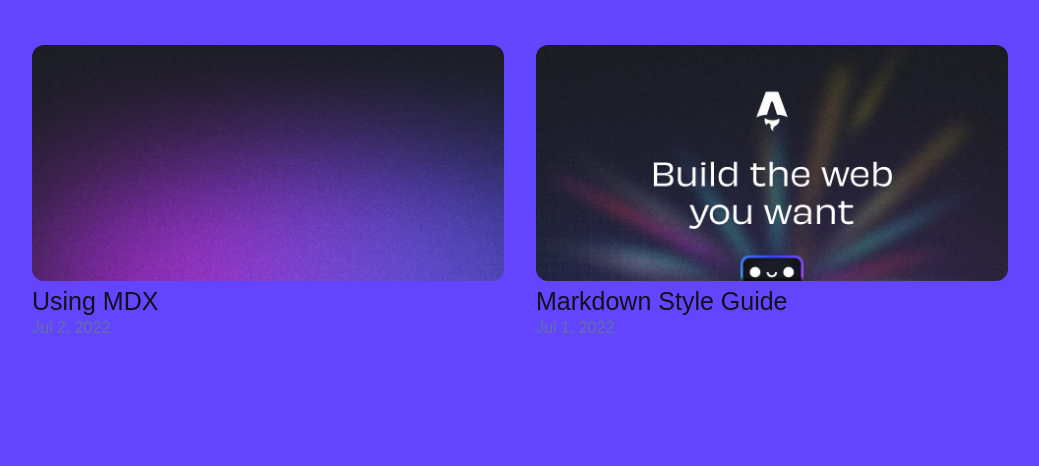
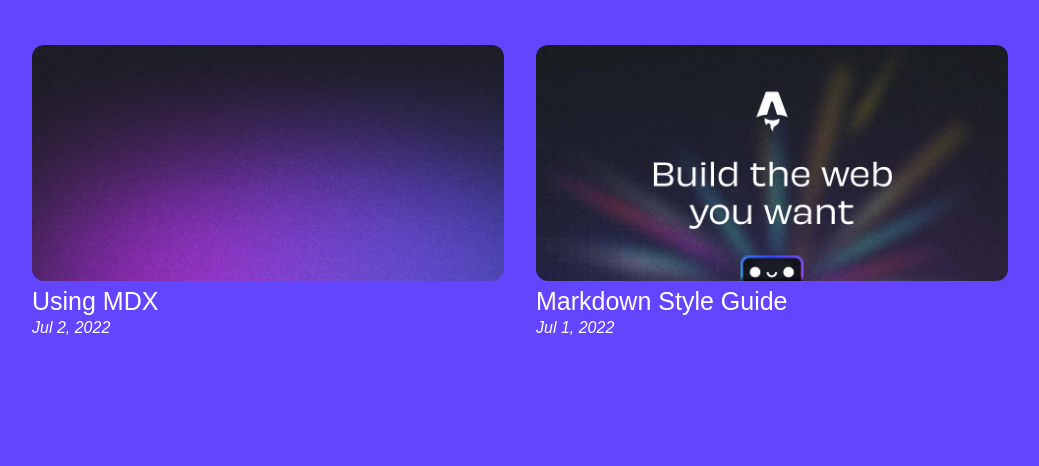
Before and after one commit to gabjauf/gabjauf.github.io, an Astro site: page /blog in a window 1280 px wide. Shown: the part 692-1158 px from the top of the page, without its empty margins (120-1159 px from the left). Built offline with nearby package versions, Linux system fonts and the light colour scheme; Astro itself is replaced by a stand-in of ours.

Commit message:
fix unreadable links

```diff
--- a/src/pages/blog/index.astro
+++ b/src/pages/blog/index.astro
@@ -20,7 +20,6 @@ const posts = (await getCollection("blog")).sort(
         display: flex;
         flex-wrap: wrap;
         gap: 2rem;
-        list-style: disc;
         margin: 0;
         padding: 0;
       }
@@ -51,16 +50,17 @@ const posts = (await getCollection("blog")).sort(
       }
       .title {
         margin: 0;
-        color: rgb(var(--black));
+        color: var(--text-color);
         line-height: 1;
       }
       .date {
         margin: 0;
-        color: rgb(var(--gray));
+        font-style: italic;
+        color: var(--text-color);
       }
       ul li a:hover h4,
       ul li a:hover .date {
-        color: rgb(var(--accent));
+        color: var(--text-color);
       }
       ul a:hover img {
         box-shadow: var(--box-shadow);
```
